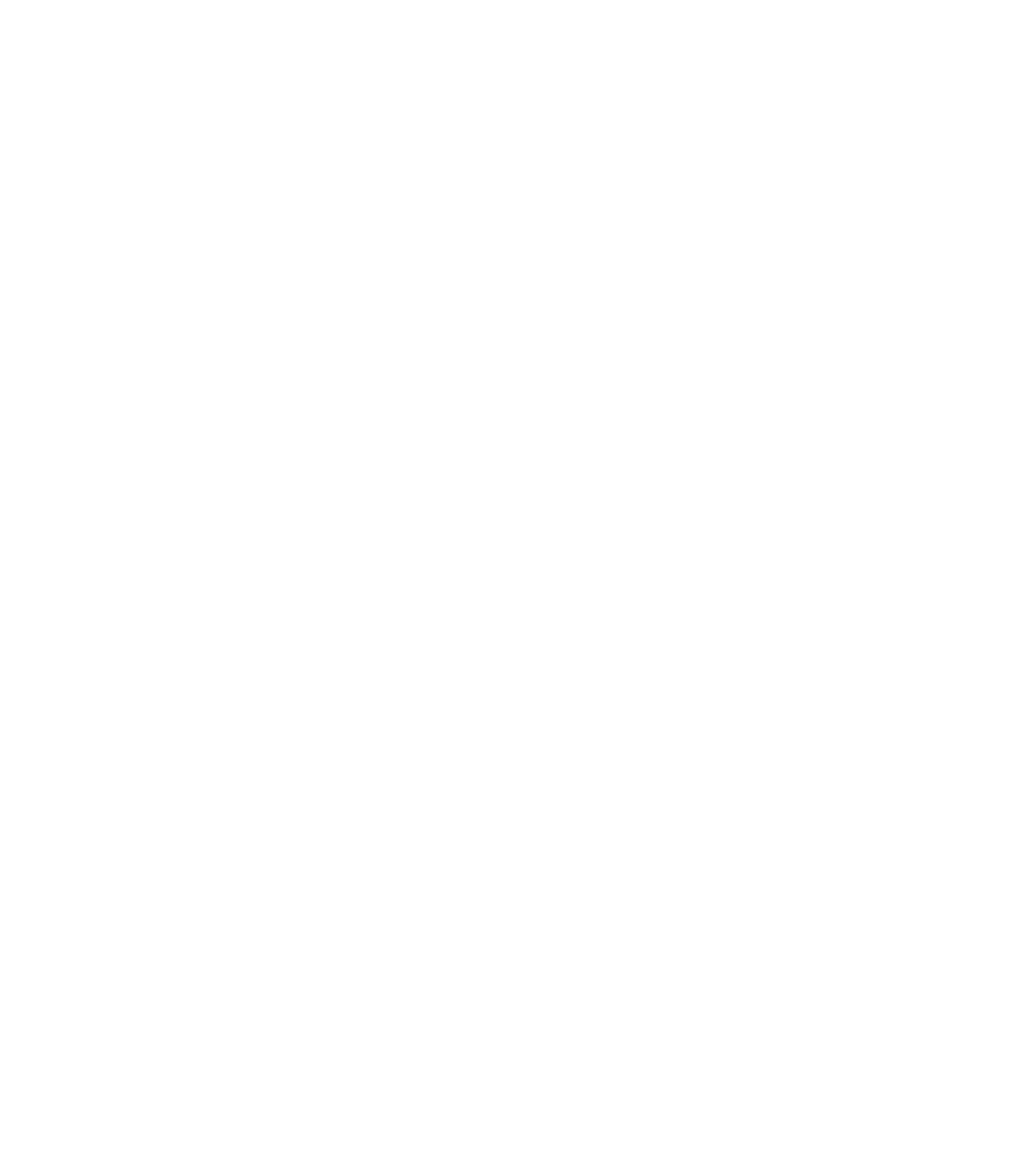
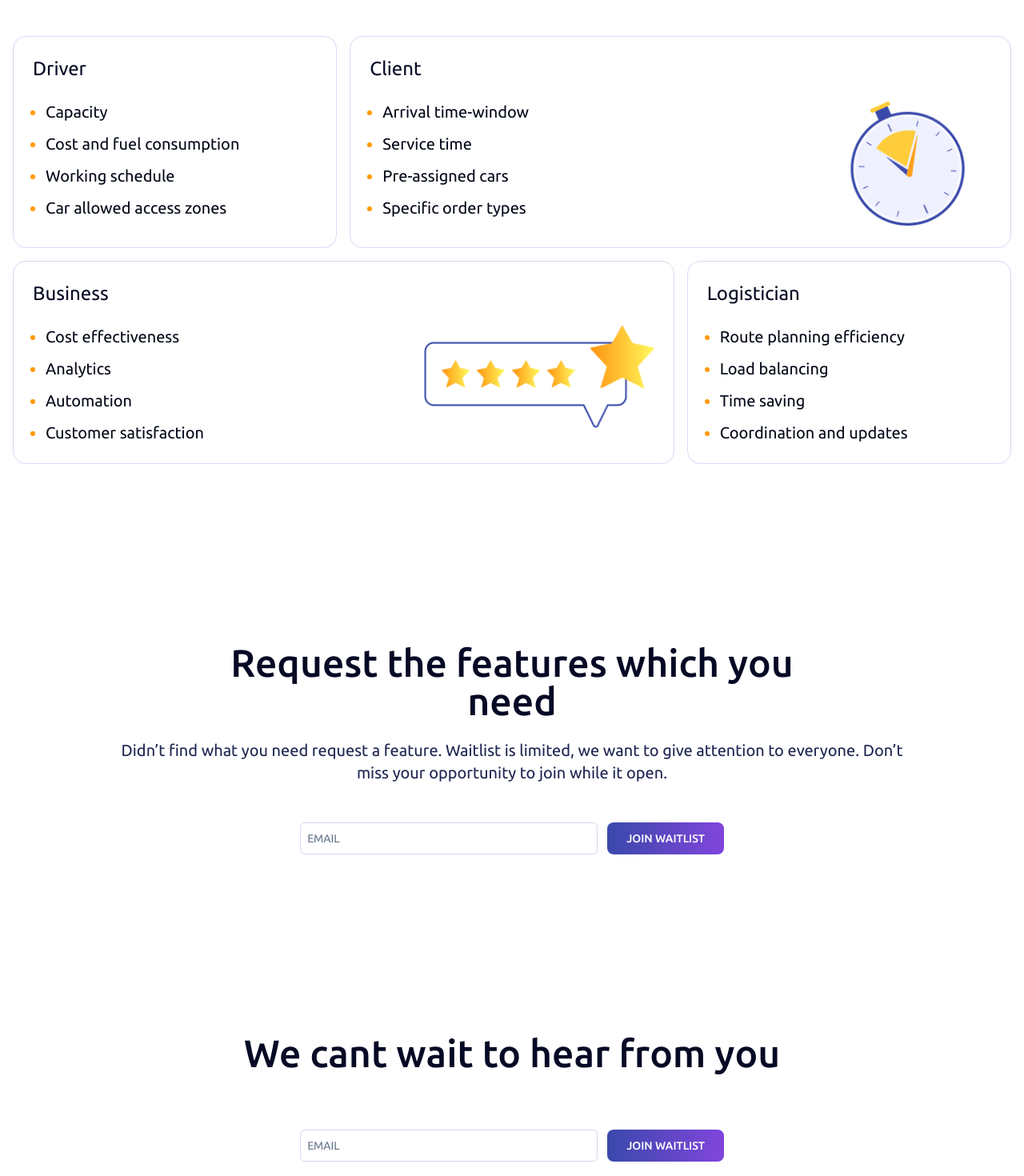
Before and after one commit to GoodsPartner/routerra-landing, a React (Vite) app: page / in a window 1280 px wide. Shown: the part 1020-2490 px from the top of the page at 80% size. Before the commit the page ends 800 px from the top, so only its background shows below. Built offline with nearby package versions, Linux system fonts and the light colour scheme.

Commit message:
adding sections

```diff
--- a/src/App.tsx
+++ b/src/App.tsx
@@ -1,5 +1,8 @@
 import {Header} from "@/components/header.component.tsx";
 import {Hero} from "@/components/hero.component.tsx";
+import {Benefits} from "@/components/benefits.component"
+import { Features } from "./components/features.component";
+import { CTA } from "./components/cta.component";
 
 
 function App() {
@@ -8,6 +11,9 @@
     <div className={'p-4 max-w-screen-xl mx-auto'}>
         <Header/>
         <Hero/>
+        <Benefits />
+        <Features />
+        <CTA />
     </div>
   )
 }
--- /dev/null
+++ b/src/components/benefits.component.tsx
@@ -0,0 +1,72 @@
+import time from '@/assets/time.png'
+import stars from '@/assets/stars.png'
+
+
+export const Benefits = () => {
+    return (
+        <section className={'py-16 sm:py-28 flex flex-col'}
+            style={{
+                background: 'linear-gradient(136deg, #fff4e9 0%, #fff 26.41%, #fff 64.14%, #fff 83.6%, #e3e8ff 100%);',
+            }}>
+            <div className={'flex flex-col items-center'}>
+                <h2 className={'md:w-3/5 text-3xl sm:text-5xl text-center pb-6 text-primary-black font-medium'}>
+                    Routes planing shouldn’t be painful
+                </h2>
+                <p className={' w-3/5 text-center text-base text-secondary-black md:text-xl'}>
+                    Route calculation could be painful. We’re all unique. Our goals are different. But all demands should be satisfied
+                </p>
+            </div>
+            <div className={'grid rid-cols-1 gap-4 mt-20 md:grid-cols-3'}>
+                <div className={'rounded-2xl border border-stroke p-6'}>
+                    <h3 className={'text-2xl text-primary-black mb-6'}>Driver</h3>
+                    <ul
+                        className={'text-lg md:text-xl'}>
+                        <li className={'mb-3'}>Capacity</li>
+                        <li className={'mb-3'}>Cost and fuel consumption</li>
+                        <li className={'mb-3'}>Working schedule</li>
+                        <li>Car allowed access zones</li>
+                    </ul>
+                </div>
+
+                <div className={'rounded-2xl border border-stroke p-6 md:col-span-2 col-span-1 '}>
+                    <h3 className={'text-2xl text-primary-black mb-6'}>Client</h3>
+                    <div className={'flex justify-between flex-col md:flex-row'}>
+                        <ul
+                            className={'text-lg md:text-xl'}>
+                            <li className={'mb-3'}>Arrival time-window</li>
+                            <li className={'mb-3'}>Service time</li>
+                            <li className={'mb-3'}>Pre-assigned cars</li>
+                            <li>Specific order types</li>
+                        </ul>
+                        <img className={'w-52 mt-4 md:mt-0'} src={time} alt=""/>
+                    </div>
+                </div>
+
+                <div className={'rounded-2xl border border-stroke p-6 md:col-span-2 col-span-1'}>
+                    <h3 className={'text-2xl text-primary-black mb-6'}>Business</h3>
+                    <div className={'flex justify-between flex-col md:flex-row'}>
+                        <ul
+                            className={'text-lg md:text-xl'}>
+                            <li className={'mb-3'}>Cost effectiveness</li>
+                            <li className={'mb-3'}>Analytics</li>
+                            <li className={'mb-3'}>Automation</li>
+                            <li>Customer satisfaction</li>
+                        </ul>
+                        <img className={'w-72 mt-4 md:mt-0'} src={stars} alt=""/>
+                    </div>
+                </div>
+
+                <div className={'rounded-2xl border border-stroke p-6'}>
+                    <h3 className={'text-2xl text-primary-black mb-6'}>Logistician</h3>
+                    <ul
+                        className={'text-lg md:text-xl'}>
+                        <li className={'mb-3'}>Route planning efficiency</li>
+                        <li className={'mb-3'}>Load balancing</li>
+                        <li className={'mb-3'}>Time saving</li>
+                        <li>Coordination and updates</li>
+                    </ul>
+                </div>
+            </div>
+        </section>
+    )
+}
--- /dev/null
+++ b/src/components/cta.component.tsx
@@ -0,0 +1,25 @@
+import { Input } from "@/components/ui/input.tsx";
+import { Button } from "@/components/ui/button.tsx";
+
+export const CTA = () => {
+    return (
+        <section
+            className={'py-16 sm:py-28 flex flex-col'}>
+            <div
+                className={'flex flex-col items-center'}>
+                <h2
+                    className={'md:w-3/5 text-3xl sm:text-5xl text-center pb-6 text-primary-black font-medium'}>
+                    We cant wait to hear from you</h2>
+            </div>
+            <div className={'mt-8 gap-3 flex flex-col justify-center sm:flex-row sm:mt-12'}>
+                <Input type="email" placeholder={'Email'}
+                    className={'border border-stroke p-2 rounded-md sm:max-w-[372px] focus:outline-0'} />
+                <Button className={'bg-blue-600 text-white p-2  uppercase py-3 px-6 rounded-lg'}
+                    style={{
+                        background: 'linear-gradient(90deg, #3949ab 0%, #8145dc 100%)',
+                    }}
+                >Join waitlist</Button>
+            </div>
+        </section>
+    )
+}
--- /dev/null
+++ b/src/components/features.component.tsx
@@ -0,0 +1,29 @@
+import { Input } from "@/components/ui/input.tsx";
+import { Button } from "@/components/ui/button.tsx";
+
+export const Features = () => {
+    return (
+        <section
+            className={'py-16 sm:py-28 flex flex-col'}>
+            <div
+                className={'flex flex-col items-center'}>
+                <h2
+                    className={'md:w-3/5 text-3xl sm:text-5xl text-center pb-6 text-primary-black font-medium'}>
+                    Request the features which you need</h2>
+                <p className={' w-4/5 text-center text-base text-secondary-black md:text-xl'}>
+                    Didn’t find what you need request a feature.
+                    Waitlist is limited, we want to give attention to everyone. Don’t miss your opportunity to join while it open.
+                </p>
+            </div>
+            <div className={'mt-8 gap-3 flex flex-col justify-center sm:flex-row sm:mt-12'}>
+                <Input type="email" placeholder={'Email'}
+                    className={'border border-stroke p-2 rounded-md sm:max-w-[372px] focus:outline-0'} />
+                <Button className={'bg-blue-600 text-white p-2  uppercase py-3 px-6 rounded-lg'}
+                    style={{
+                        background: 'linear-gradient(90deg, #3949ab 0%, #8145dc 100%)',
+                    }}
+                >Join waitlist</Button>
+            </div>
+        </section>
+    )
+}
--- a/src/global.css
+++ b/src/global.css
@@ -71,3 +71,11 @@
 html {
   font-family: 'Ubuntu', sans-serif;
 }
+li {
+  list-style: disc;
+  margin-left: 16px;
+}
+
+li::marker {
+  color: #FF9800;
+}
--- a/tailwind.config.js
+++ b/tailwind.config.js
@@ -9,7 +9,7 @@
   ],
   prefix: "",
   theme: {
-    container: {
+      container: {
       center: true,
       padding: "2rem",
       screens: {
@@ -18,6 +18,9 @@
     },
     extend: {
       colors: {
+        'primary-black': '#050924',
+        'stroke': '#D7DAF2',
+        'secondary-black': '#1E2551',
         border: "hsl(var(--border))",
         input: "hsl(var(--input))",
         ring: "hsl(var(--ring))",
```
Also changed, not shown: src/assets/stars.png (added), src/assets/time.png (added).
